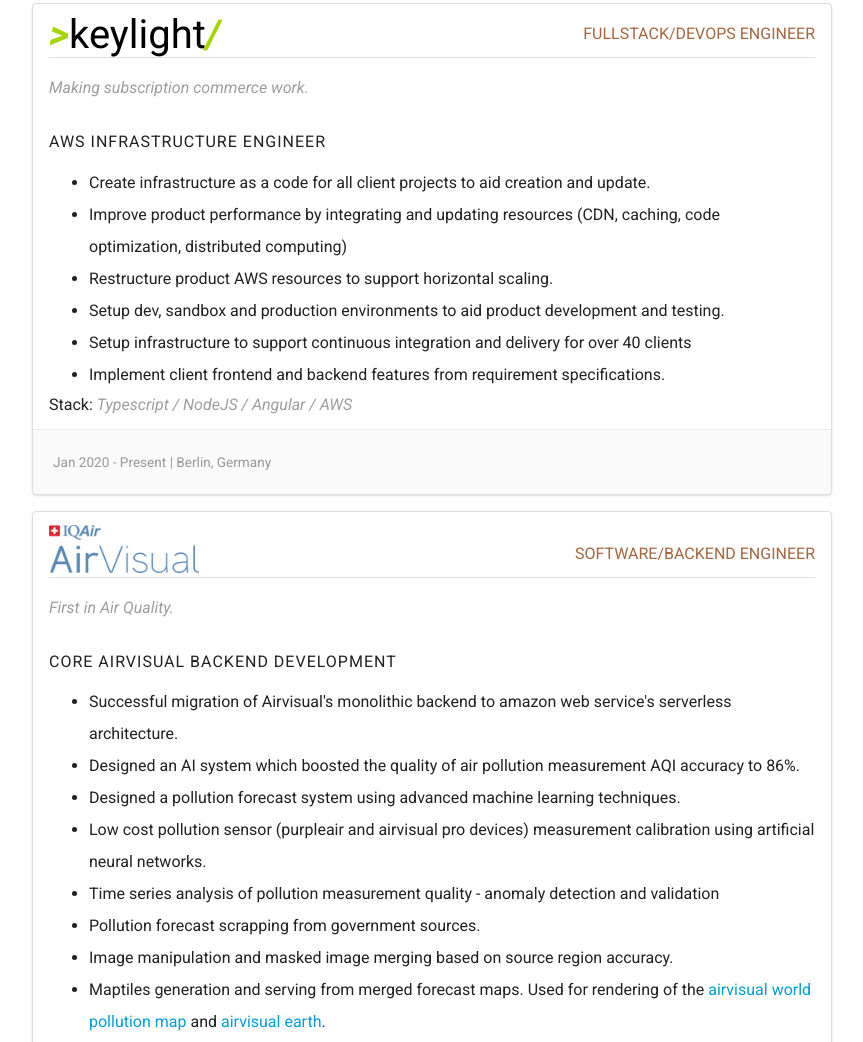
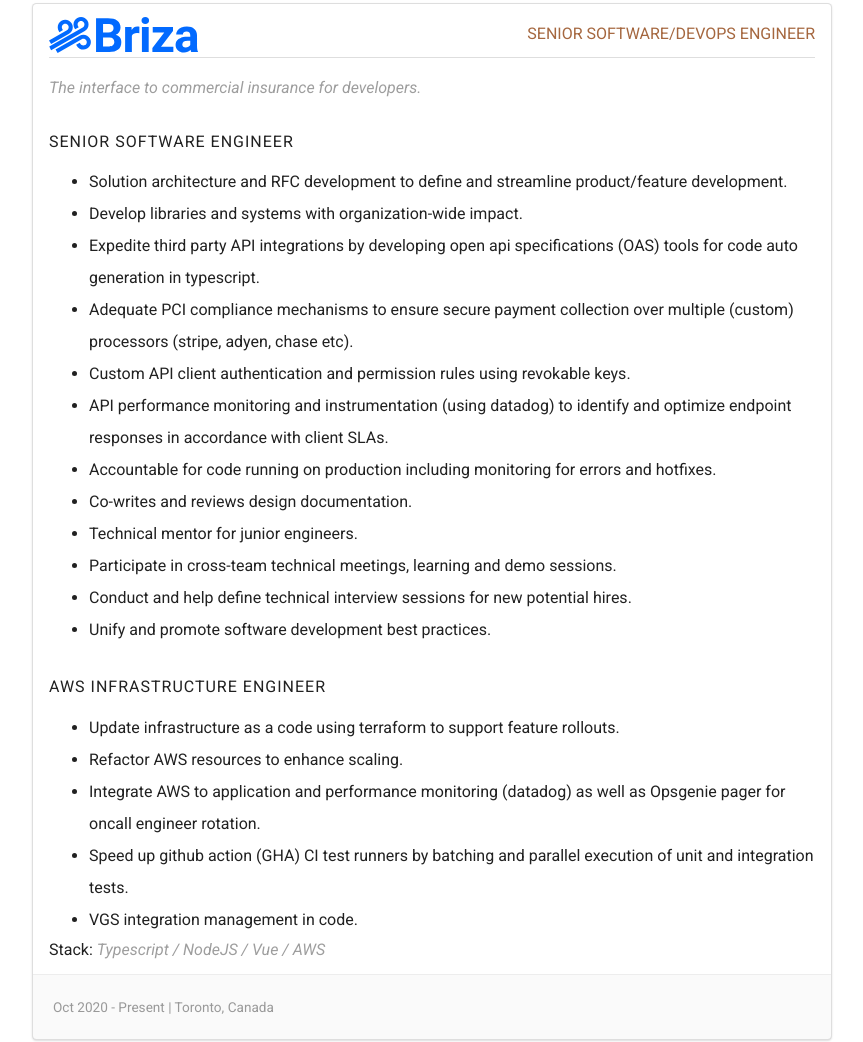
Before and after one commit to theslyone/theslyone.github.io, a website: page index.html in a window 1280 px wide. Shown: the part 3993-5035 px from the top of the page, without its empty margins (328-1191 px from the left). Drawn offline with Linux system fonts and the light colour scheme.

Commit message:
update resume

```diff
--- a/index.html
+++ b/index.html
@@ -283,6 +283,50 @@
       <div class="ui text container">
         <div class="ui segment">
           <div class="ui dividing header">
+            <a href="https://www.briza.com/" target="_blank">
+              <img class="ui small image" src="img/briza.svg">
+            </a>
+            <div class="ui right floated sub brown header">
+              Senior Software/DevOps Engineer
+            </div>
+          </div>
+          <div class="content">
+            <p>
+              <em class="grey-text">The interface to commercial insurance for developers.</em>
+            </p>
+            <h6>Senior Software Engineer</h6>
+            <ul>
+              <li>Solution architecture and RFC development to define and streamline product/feature development.</li>
+              <li>Develop libraries and systems with organization-wide impact.</li>
+              <li>Expedite third party API integrations by developing open api specifications (OAS) tools for code auto generation in typescript.</li>
+              <li>Adequate PCI compliance mechanisms to ensure secure payment collection over multiple (custom) processors (stripe, adyen, chase etc).</li>
+              <li>Custom API client authentication and permission rules using revokable keys.</li>
+              <li>API performance monitoring and instrumentation (using datadog) to identify and optimize endpoint responses in accordance with client SLAs.</li>
+              <li>Accountable for code running on production including monitoring for errors and hotfixes.</li>
+              <li>Co-writes and reviews design documentation.</li>
+              <li>Technical mentor for junior engineers.</li>
+              <li>Participate in cross-team technical meetings, learning and demo sessions.</li>
+              <li>Conduct and help define technical interview sessions for new potential hires.</li>
+              <li>Unify and promote software development best practices.</li>
+            </ul>
+            <h6>AWS Infrastructure Engineer</h6>
+            <ul>
+              <li>Update infrastructure as a code using terraform to support feature rollouts.</li>
+              <li>Refactor AWS resources to enhance scaling.</li>
+              <li>Integrate AWS to application and performance monitoring (datadog) as well as Opsgenie pager for oncall engineer rotation.</li>
+              <li>Speed up github action (GHA) CI test runners by batching and parallel execution of unit and integration tests.</li>
+              <li>VGS integration management in code.</li>
+            </ul>
+            <p>Stack:
+              <em>Typescript / NodeJS / Vue / AWS</em>
+            </p>
+          </div>
+          <div class="extra content">
+            <span>Oct 2020 - Present | Toronto, Canada</span>
+          </div>
+        </div>
+        <div class="ui segment">
+          <div class="ui dividing header">
             <a href="https://www.keylight.de/" target="_blank">
               <span style="font-size: 40px;margin: 5px 0; display:block;">
                 <i style="color: #a6d600;">&gt;</i><b style="color: #000;font-weight: 400;">keylight</b><i style="color: #a6d600;">/</i>
@@ -299,18 +343,18 @@
             <h6>AWS Infrastructure Engineer</h6>
             <ul>
               <li>Create infrastructure as a code for all client projects to aid creation and update.</li>
-              <li>Improve product performance by integrating and updating resources (CDN, caching, code optimization, distributed computing)</li>
+              <li>Improve product performance by integrating and updating resources (CDN, caching, code optimization, distributed computing).</li>
               <li>Restructure product AWS resources to support horizontal scaling.</li>
               <li>Setup dev, sandbox and production environments to aid product development and testing.</li>
               <li>Setup infrastructure to support continuous integration and delivery for over 40 clients</li>
               <li>Implement client frontend and backend features from requirement specifications.</li>
             </ul>
             <p>Stack:
-              <em>Typescript / NodeJS / Angular / AWS </em>
+              <em>Typescript / NodeJS / Angular / AWS</em>
             </p>
           </div>
           <div class="extra content">
-            <span>Jan 2020 - Present | Berlin, Germany</span>
+            <span>Jan 2020 - Oct 2020 | Berlin, Germany</span>
           </div>
         </div>
         <div class="ui segment">
@@ -335,7 +379,7 @@
               <li>Time series analysis of pollution measurement quality - anomaly detection and validation</li>
               <li>Pollution forecast scrapping from government sources.</li>
               <li>Image manipulation and masked image merging based on source region accuracy.</li>
-              <li>Maptiles generation and serving from merged forecast maps. Used for rendering of the <a href="https://www.iqair.com/world-air-quality" target="_blank">airvisual world pollution map</a> and <a href="https://www.airvisual.com/earth" target="_blank">airvisual earth</a>.</li>
+              <li>Maptiles generation and serving from merged forecast maps. Used for rendering of the <a href="https://www.iqair.com/earth" target="_blank">airvisual world pollution map</a> and <a href="https://www.airvisual.com/earth" target="_blank">airvisual earth</a>.</li>
             </ul>
             <p>Stack:
               <em>Javascript / NodeJS / Python / AWS / Serverless / Machine Learning</em>
```
Also changed, not shown: img/briza.svg (added).
